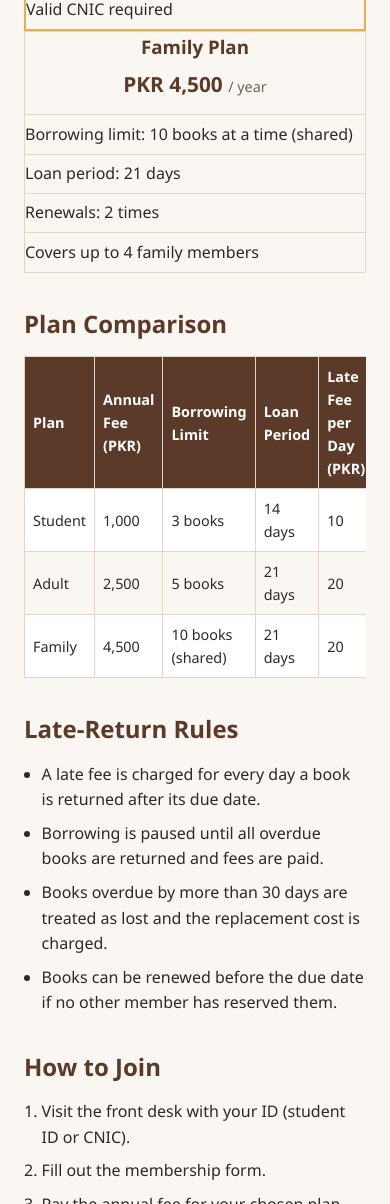
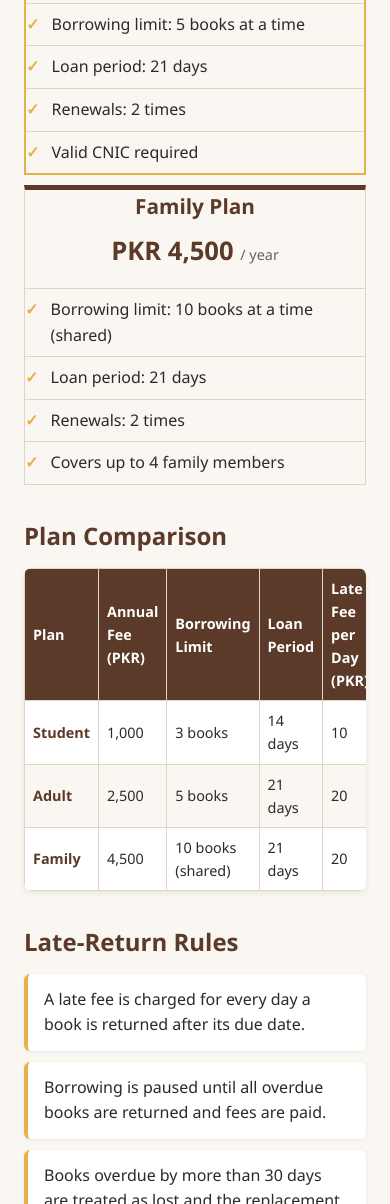
Before and after one commit to Saitama-a/Readers-Haven-Public-Library, a website: page src/membership.html in a window 390 px wide. Shown: the part 796-2000 px from the top of the page. Drawn offline with Linux system fonts and the light colour scheme.

Commit message:
Updated the style of membership page

```diff
--- a/styles/style.css
+++ b/styles/style.css
@@ -26,29 +26,139 @@ footer { text-align: center; padding: 1.2rem; background: #2d2a26; color: #ccc;
   .hero h2 { font-size: 1.5rem; }
 }
 /* ===== MEMBERSHIP PAGE (feature/membership-page) ===== */
-.membership-intro { text-align: center; }
 
-.plan-card { text-align: center; border: 1px solid #e0d6c8; }
-.plan-card h3 { color: #5b3a29; }
-.plan-featured { border: 2px solid #e8b04b; }
+/* Intro banner */
+.membership-intro {
+  text-align: center;
+  background: #fff;
+  border-left: 6px solid #e8b04b;
+  border-radius: 8px;
+  padding: 1.8rem 1.5rem;
+  box-shadow: 0 2px 6px rgba(0, 0, 0, 0.08);
+}
+.membership-intro p { max-width: 650px; margin: 0 auto; color: #6b6259; }
 
-.plan-fee { font-size: 1.6rem; font-weight: 700; color: #5b3a29; margin: 0.4rem 0 0.8rem; }
+/* Plan cards */
+.plan-card {
+  position: relative;
+  text-align: center;
+  border: 1px solid #e0d6c8;
+  border-top: 5px solid #5b3a29;
+  transition: transform 0.2s ease, box-shadow 0.2s ease;
+}
+.plan-card:hover {
+  transform: translateY(-4px);
+  box-shadow: 0 8px 18px rgba(0, 0, 0, 0.12);
+}
+.plan-card h3 { color: #5b3a29; font-size: 1.3rem; }
+
+.plan-featured { border: 2px solid #e8b04b; border-top: 5px solid #e8b04b; }
+.plan-featured::before {
+  content: "Most Popular";
+  position: absolute;
+  top: -14px;
+  left: 50%;
+  transform: translateX(-50%);
+  background: #e8b04b;
+  color: #2d2a26;
+  font-size: 0.75rem;
+  font-weight: 700;
+  padding: 0.2rem 0.8rem;
+  border-radius: 999px;
+}
+
+.plan-fee { font-size: 2rem; font-weight: 700; color: #5b3a29; margin: 0.5rem 0 1rem; }
 .plan-fee span { font-size: 0.9rem; font-weight: 400; color: #6b6259; }
 
 .plan-card ul { list-style: none; text-align: left; }
-.plan-card li { padding: 0.4rem 0; border-top: 1px solid #e0d6c8; }
+.plan-card li {
+  padding: 0.5rem 0 0.5rem 1.6rem;
+  border-top: 1px solid #e0d6c8;
+  position: relative;
+}
+.plan-card li::before {
+  content: "\2713";
+  position: absolute;
+  left: 0;
+  color: #e8b04b;
+  font-weight: 700;
+}
 
-.table-wrap { overflow-x: auto; }
+/* Comparison table */
+.table-wrap {
+  overflow-x: auto;
+  border-radius: 8px;
+  box-shadow: 0 2px 6px rgba(0, 0, 0, 0.08);
+}
 tbody tr:nth-child(even) { background: #faf7f2; }
+tbody tr:hover { background: #f3e7cf; }
+td:first-child { font-weight: 600; color: #5b3a29; }
 
-.membership-rules ul,
-.membership-how ol { padding-left: 1.4rem; }
-.membership-rules li,
-.membership-how li { margin-bottom: 0.5rem; }
+/* Late-return rules */
+.membership-rules ul { list-style: none; }
+.membership-rules li {
+  background: #fff;
+  border-left: 4px solid #e8b04b;
+  border-radius: 6px;
+  padding: 0.8rem 1rem;
+  margin-bottom: 0.7rem;
+  box-shadow: 0 1px 4px rgba(0, 0, 0, 0.06);
+}
 
+/* How to join: numbered steps */
+.membership-how ol { list-style: none; counter-reset: step; }
+.membership-how li {
+  counter-increment: step;
+  position: relative;
+  padding: 0.4rem 0 0.4rem 3rem;
+  margin-bottom: 0.8rem;
+}
+.membership-how li::before {
+  content: counter(step);
+  position: absolute;
+  left: 0;
+  top: 0;
+  width: 2.1rem;
+  height: 2.1rem;
+  line-height: 2.1rem;
+  text-align: center;
+  background: #5b3a29;
+  color: #fff;
+  font-weight: 700;
+  border-radius: 50%;
+}
+
+/* Call to action */
+.membership-cta {
+  text-align: center;
+  background: #5b3a29;
+  color: #fff;
+  border-radius: 8px;
+  padding: 2rem 1.5rem;
+}
+.membership-cta h2 { color: #e8b04b; }
+.membership-cta p { margin-bottom: 1rem; }
+.membership-cta .btn {
+  display: inline-block;
+  background: #e8b04b;
+  color: #2d2a26;
+  font-weight: 700;
+  text-decoration: none;
+  padding: 0.7rem 1.6rem;
+  border-radius: 6px;
+  transition: background 0.2s ease;
+}
+.membership-cta .btn:hover { background: #fff; }
+
+/* Tablet */
+@media (max-width: 768px) {
+  .plan-card { margin-top: 0.6rem; }
+  .membership-intro { padding: 1.4rem 1rem; }
+}
+
+/* Mobile */
 @media (max-width: 480px) {
-  .plan-fee { font-size: 1.3rem; }
-  .membership-rules ul,
-  .membership-how ol { padding-left: 1.1rem; }
+  .plan-fee { font-size: 1.6rem; }
   th, td { padding: 0.5rem; font-size: 0.9rem; }
+  .membership-how li { padding-left: 2.7rem; }
 }
```
